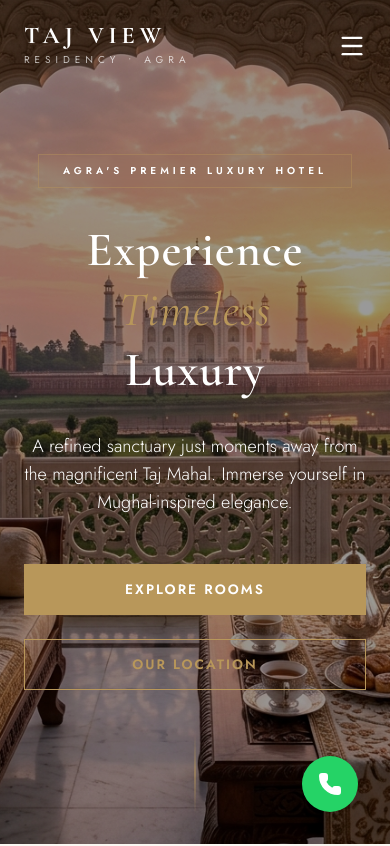
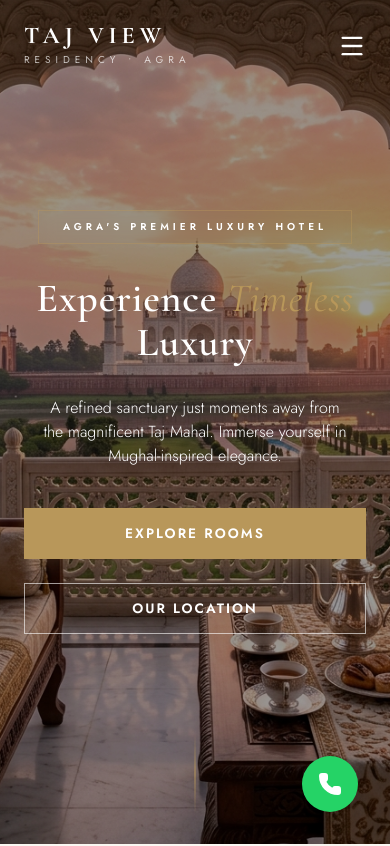
Before and after one commit to Deadraon/hotel_test_full, a React (Vite) app in the folder frontend/: page / in a window 390 px wide. Shown: the top 846 px of the page. Built offline with nearby package versions, Linux system fonts and the light colour scheme.

Commit message:
Fix: Mobile responsiveness and typography optimization

```diff
--- a/frontend/src/index.css
+++ b/frontend/src/index.css
@@ -39,6 +39,12 @@ h6 {
   font-family: 'Cormorant Garamond', Georgia, serif;
   font-weight: 600;
   letter-spacing: 0.02em;
+}
+
+@media (max-width: 768px) {
+  h1 { font-size: 2.5rem !important; }
+  h2 { font-size: 2rem !important; }
+  h3 { font-size: 1.75rem !important; }
 }
 
 /* Luxury Buttons */
--- a/frontend/src/pages/Home.jsx
+++ b/frontend/src/pages/Home.jsx
@@ -33,7 +33,7 @@ const Home = () => {
             initial={{ opacity: 0, y: 30 }}
             animate={{ opacity: 1, y: 0 }}
             transition={{ duration: 0.8, delay: 0.2 }}
-            className="text-5xl md:text-8xl font-bold mb-8 leading-tight"
+            className="text-4xl md:text-8xl font-bold mb-8 leading-[1.1] md:leading-tight"
           >
             Experience <span className="text-gold italic font-normal">Timeless</span> <br /> Luxury
           </motion.h1>
@@ -42,7 +42,7 @@ const Home = () => {
             initial={{ opacity: 0, y: 30 }}
             animate={{ opacity: 1, y: 0 }}
             transition={{ duration: 0.8, delay: 0.4 }}
-            className="max-w-2xl mx-auto text-lg md:text-xl font-light text-white mb-12 drop-shadow-md"
+            className="max-w-2xl mx-auto text-base md:text-xl font-light text-white mb-10 drop-shadow-md px-4"
           >
             A refined sanctuary just moments away from the magnificent Taj Mahal. Immerse yourself in Mughal-inspired elegance.
           </motion.p>
@@ -56,7 +56,7 @@ const Home = () => {
             <Link to="/rooms" className="btn-luxury w-full md:w-auto">Explore Rooms</Link>
             <button
               onClick={() => document.getElementById('location').scrollIntoView({ behavior: 'smooth' })}
-              className="btn-luxury-outline text-white border-white/40 hover:border-white w-full md:w-auto"
+              className="btn-luxury-outline !text-white !border-white/60 hover:!border-white w-full md:w-auto"
             >
               Our Location
             </button>
```
